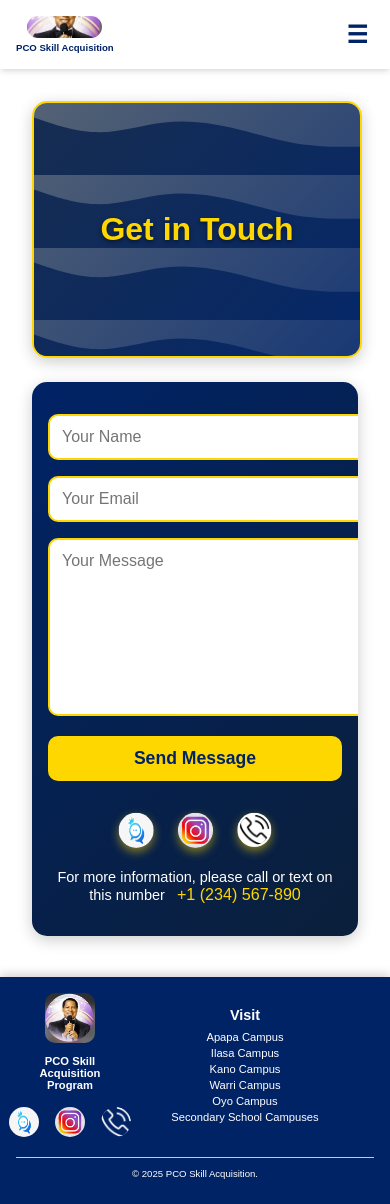
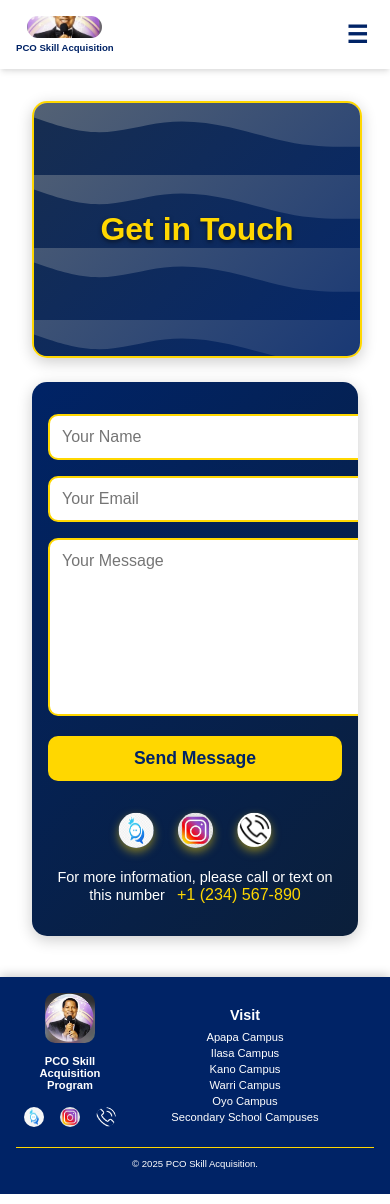
Before and after one commit to pco-skill-acquisition/pcoskillacquisition, a Next.js app: page /contact-us in a window 390 px wide. Built offline with nearby package versions, Linux system fonts and the light colour scheme.

Commit message:
Update Footer.tsx and Footer.module.css to reduce social icon sizes for mobile only

```diff
--- a/app/components/Footer.module.css
+++ b/app/components/Footer.module.css
@@ -125,6 +125,11 @@
   .copyrightSection {
     font-size: 0.6rem;
   }
+
+  .socialIcon {
+    width: 20px;
+    height: 20px;
+  }
 }
 
 @media (min-width: 640px) {
```
